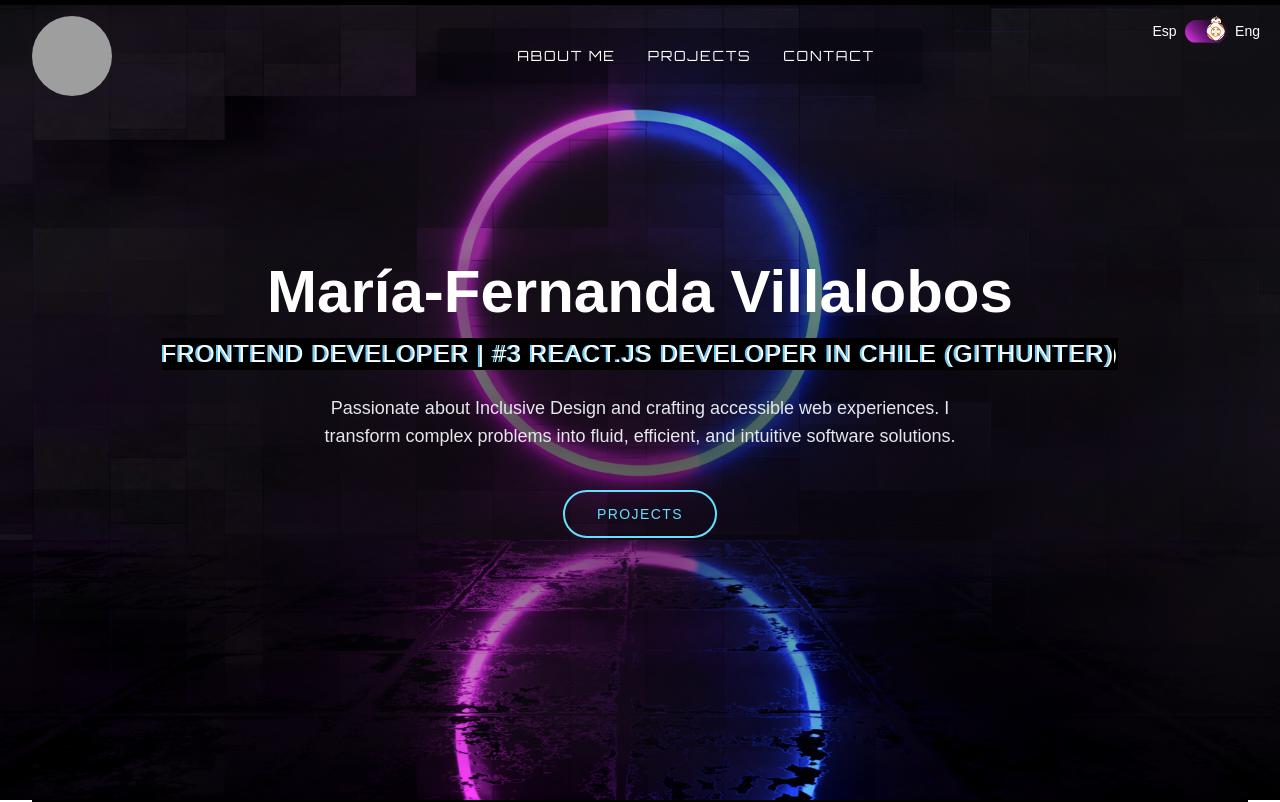
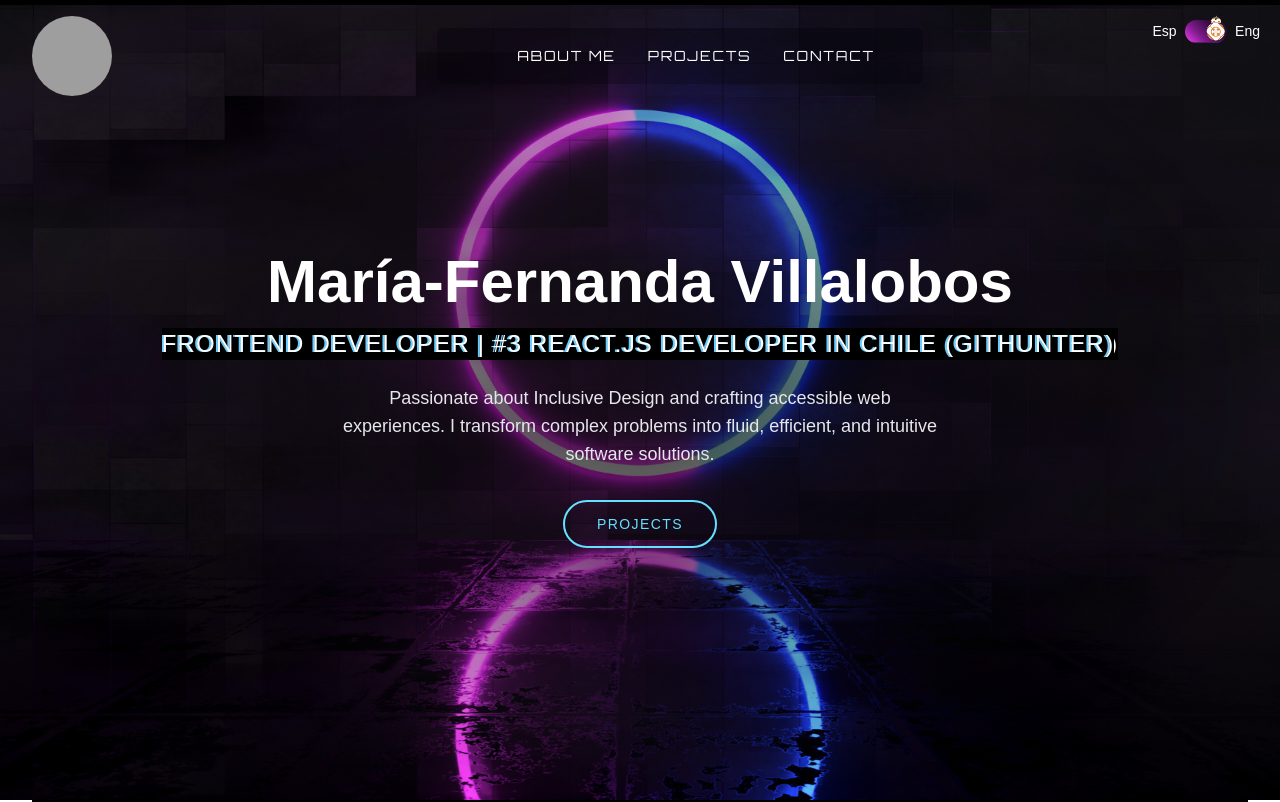
Before and after one commit to MariferVL/inner-rework, a Next.js app: page /en in a window 1280 px wide. Shown: the top 802 px of the page. Built offline with nearby package versions, Linux system fonts and the light colour scheme; grey boxes are pictures that could not be loaded.

Commit message:
Improve mission display

```diff
--- a/components/HeroSection.js
+++ b/components/HeroSection.js
@@ -29,7 +29,7 @@ export default function HeroSection({ dictionary, lang }) {
         </div>
 
         {/* Professional Mission */}
-        <p className="text-base md:text-lg font-cabin max-w-2xl mx-auto text-gray-200 mt-6 min-h-[4rem]">
+        <p className="text-base md:text-lg font-cabin max-w-2xl md:px-8 mx-auto text-gray-200 mt-6 min-h-[4rem]">
           {dictionary.hero.mission}
         </p>
 
```
